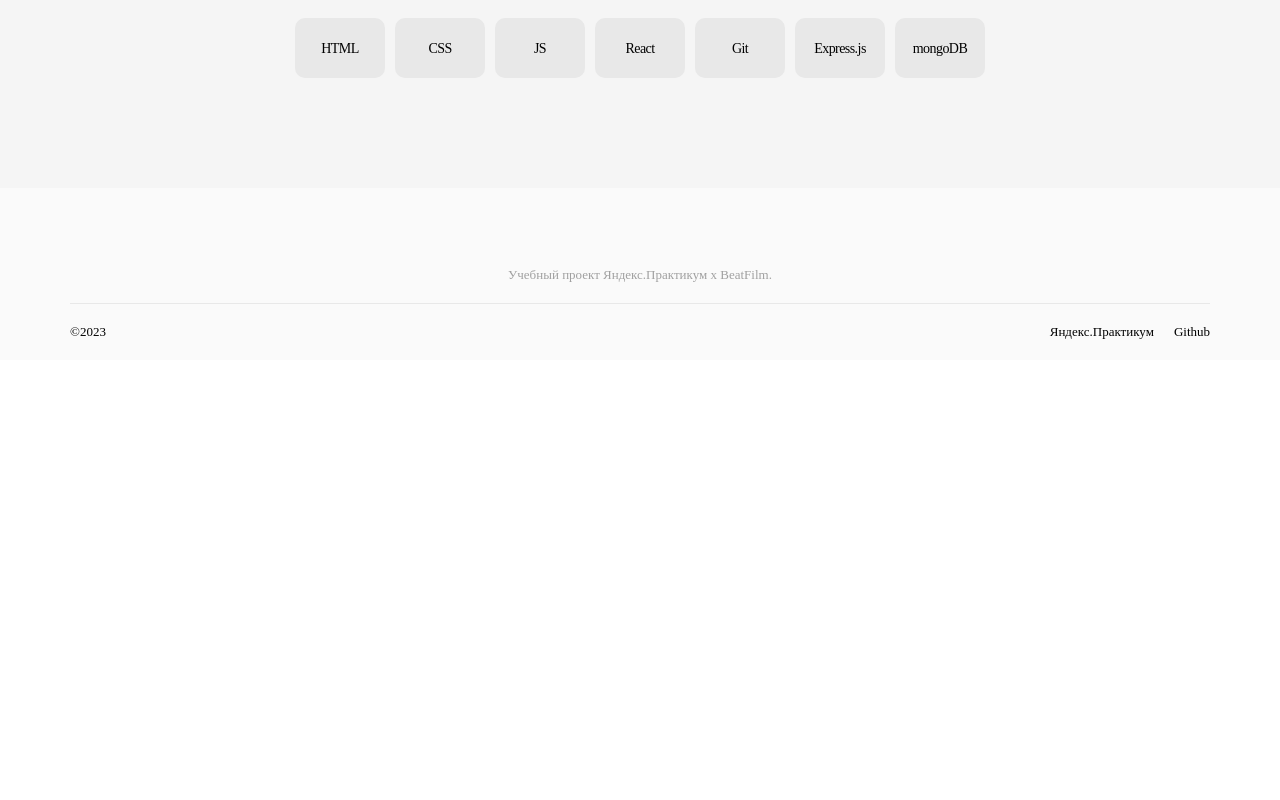
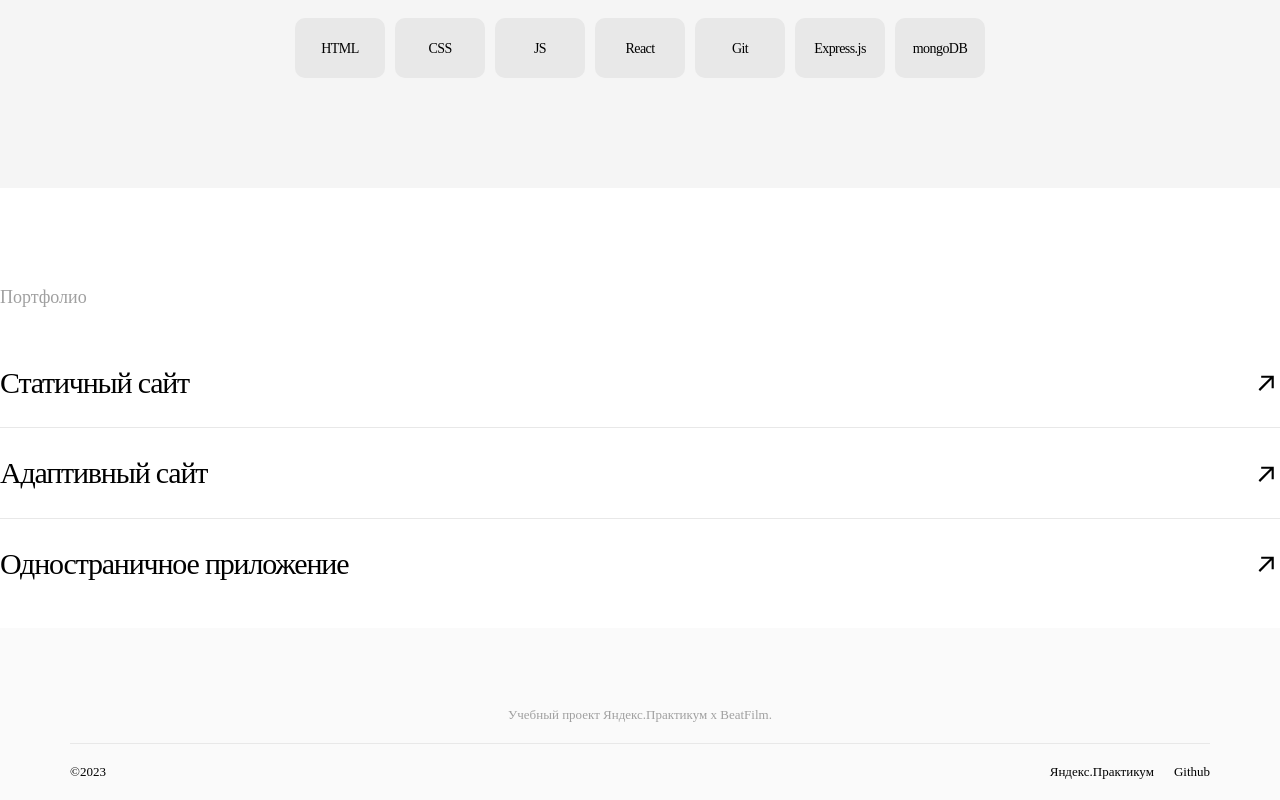
Before and after one commit to proactative/movies-explorer-frontend, a React (Create React App) app: page / in a window 1280 px wide. Shown: the part 1720-2520 px from the top of the page. Before the commit the page ends 2080 px from the top, so only its background shows below. Built offline with nearby package versions, Linux system fonts and the light colour scheme.

Commit message:
feat: add Portfolio

```diff
--- a/src/components/Portfolio/Portfolio.css
+++ b/src/components/Portfolio/Portfolio.css
@@ -0,0 +1,92 @@
+.portfolio__title {
+  margin-block-start: 0em;
+  margin-block-end: 0em;
+  margin-top: 100px;
+  color: var(--secondary-text-color);
+  font-weight: 400;
+  font-size: 18px;
+  line-height: 1.11;
+  text-align: left;
+}
+
+.portfolio__links {
+  display: flex;
+  flex-direction: column;
+  margin-top: 50px;
+  text-align: left;
+}
+
+.portfolio__link {
+  text-decoration: none;
+  width: 100%;
+  border-bottom: 1px solid var(--border-bottom-color);
+  font-weight: 400;
+  font-size: 30px;
+  line-height: 1.67;
+  letter-spacing: -0.04em;
+  color: var(--main-text-color);
+  cursor: pointer;
+  padding-bottom: 19px;
+  margin-bottom: 20px;
+  transition: all 0.3s linear;
+  display: flex;
+  justify-content: space-between;
+  align-items: center;
+}
+
+.portfolio__link:last-of-type {
+  border: none;
+}
+
+.portfolio__link:hover {
+  background-color: var(--border-bottom-color);
+  opacity: 0.7;
+  border-radius: 5px;
+}
+
+.portfolio__link-text {
+  margin-block-start: 0em;
+  margin-block-end: 0em;
+}
+
+.portfolio__link-span {
+  display: inline-block;
+  background-image: url(../../images/arrowLinkIcon.svg);
+  background-repeat: no-repeat;
+  background-position: center;
+  width: 29px;
+  height: 29px;
+}
+
+@media screen and (max-width: 1050px) {
+  .portfolio__title {
+    margin-top: 90px;
+  }
+
+  .portfolio__link  {
+    font-size: 28px;
+    line-height: 1.79;
+  }
+}
+
+@media screen and (max-width: 640px) {
+  .portfolio__title {
+    margin-top: 70px;
+    font-size: 14px;
+    line-height: 1.43;
+  }
+
+  .portfolio__links {
+    margin-top: 40px;
+  }
+
+  .portfolio__link  {
+    font-size: 18px;
+    line-height: 1.56;
+  }
+
+  .portfolio__link-span {
+    width: 10px;
+    height: 10px;
+  }
+}
--- a/src/components/Portfolio/Portfolio.js
+++ b/src/components/Portfolio/Portfolio.js
@@ -1,12 +1,41 @@
-import React from 'react';
-import './Portfolio.css';
+import React from 'react'
+import './Portfolio.css'
 
 function Portfolio() {
-    return (
-      <div className="portfolio">
-
-      </div>
-    );
+  return (
+    <div className="portfolio">
+      <h4 className="portfolio__title">Портфолио</h4>
+      <nav className="portfolio__links">
+        <a
+          href="https://proactative.github.io/how-to-learn/"
+          rel="noreferrer"
+          className="portfolio__link"
+          target="_blank"
+        >
+          <p className="portfolio__link-text">Статичный сайт</p>
+          <span className="portfolio__link-span" />
+        </a>
+        <a
+          href="https://proactative.github.io/russian-travel/index.html"
+          rel="noreferrer"
+          className="portfolio__link"
+          target="_blank"
+        >
+          <p className="portfolio__link-text">Адаптивный сайт</p>
+          <span className="portfolio__link-span" />
+        </a>
+        <a
+          href="https://proactative.mesto.front.nomoredomainsclub.ru"
+          rel="noreferrer"
+          className="portfolio__link"
+          target="_blank"
+        >
+          <p className="portfolio__link-text">Одностраничное приложение</p>
+          <span className="portfolio__link-span" />
+        </a>
+      </nav>
+    </div>
+  )
 }
 
-export default Portfolio;
+export default Portfolio
```
Also changed, not shown: src/images/arrowLinkIcon.svg (added).
